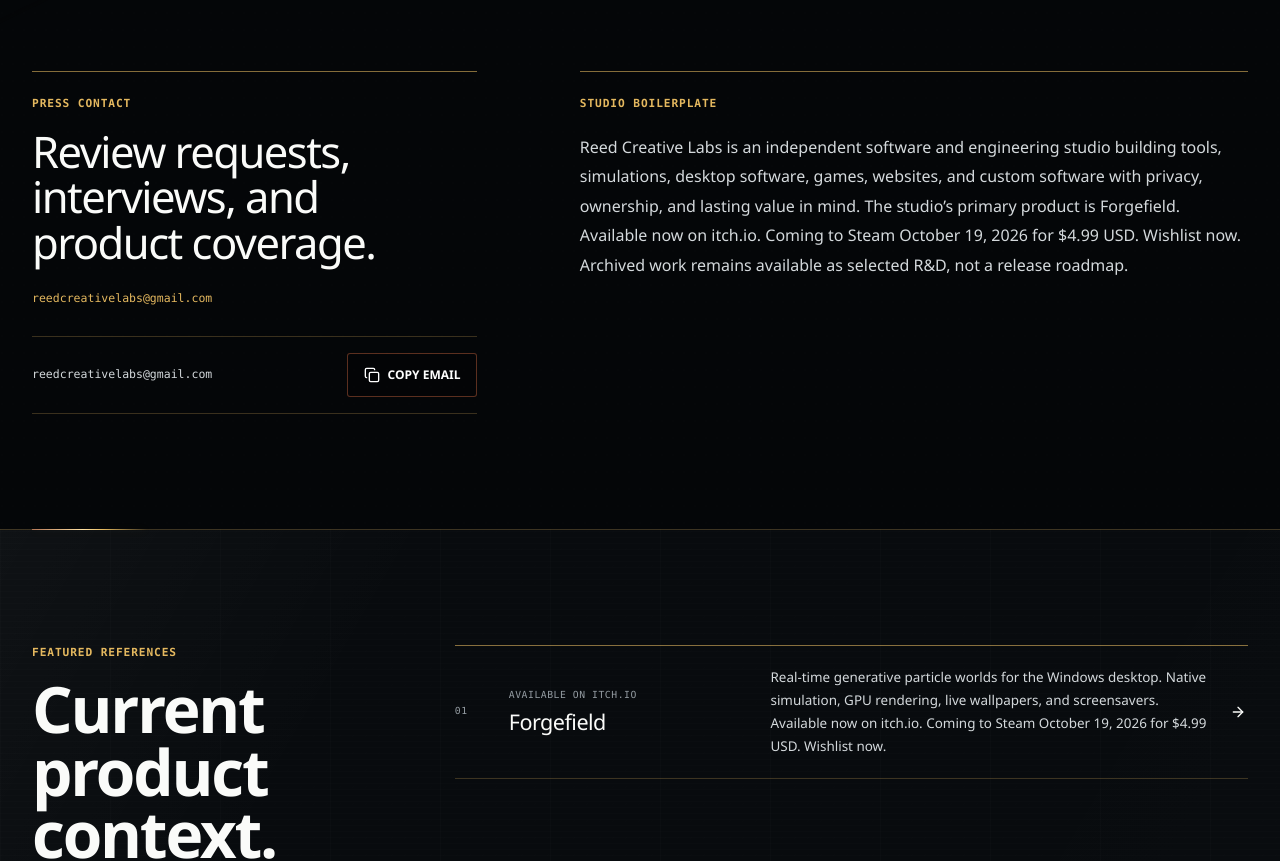
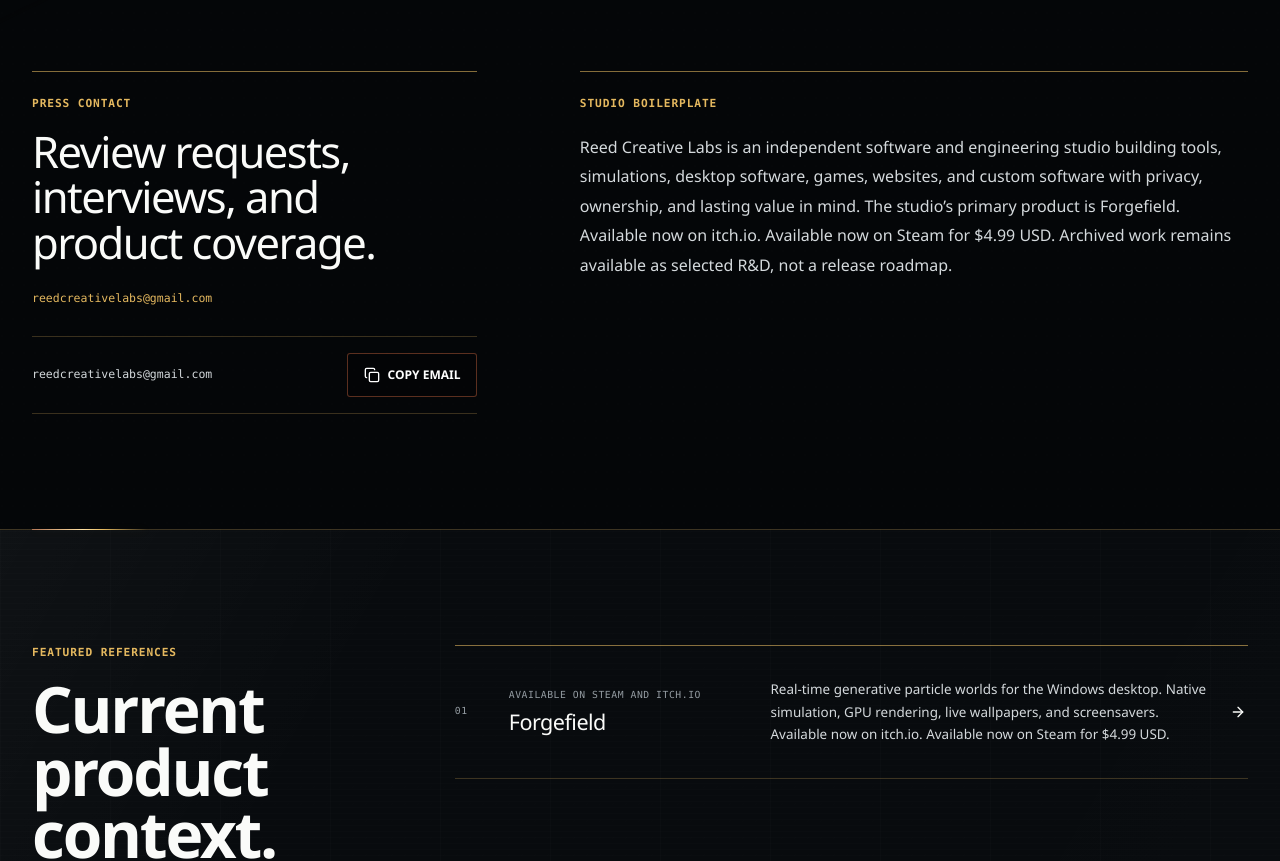
Before and after one commit to avengedreed-blip/RCL-Site, a Next.js app: page /press in a window 1280 px wide. Shown: the part 560-1421 px from the top of the page. Built offline with nearby package versions, Linux system fonts and the light colour scheme.

Commit message:
Mark Forgefield available now on Steam

```diff
--- a/components/ForgefieldLaunch.tsx
+++ b/components/ForgefieldLaunch.tsx
@@ -18,7 +18,7 @@
       <div className="forgefield-launch__date">
         <p className="forgefield-available">Available Now on itch.io</p>
         <p className="forgefield-steam-schedule">
-          {forgefieldCampaign.heading}{" "}
+          {forgefieldCampaign.heading}{forgefieldCampaign.released ? " · Released " : " "}
           <time dateTime={forgefieldLaunch.releaseDate}>{forgefieldReleaseDate}</time>
           {" · "}{forgefieldPrice} USD
         </p>
--- a/content/forgefield.ts
+++ b/content/forgefield.ts
@@ -7,11 +7,10 @@
   steamUrl: string | null;
 };
 
-// Owner-announced planned date; no launch time has been confirmed.
-// Change state to "released" only after verifying actual public Steam availability.
-// A scheduled date does not automatically switch the site to "available now".
+// Steam purchase availability and October 19 release verified October 20, 2026.
+// Release state is verified manually, never inferred from the date alone.
 export const forgefieldLaunch: ProductLaunch = {
-  state: "coming-soon",
+  state: "released",
   releaseDate: "2026-10-19",
   price: 4.99,
   currency: "USD",
--- a/content/legal.ts
+++ b/content/legal.ts
@@ -2,7 +2,7 @@
 
 export const policyDates = {
   effective: "August 6, 2026",
-  lastUpdated: "October 14, 2026",
+  lastUpdated: "October 20, 2026",
 } as const;
 
 export type LegalSection = {
@@ -119,7 +119,7 @@
     body: [
       "Third-party links are provided for convenience. Reed Creative Labs is not responsible for the destination's content, availability, security, or practices.",
       "If a product is distributed through a third-party storefront, that store generally handles payment, delivery, taxes, accounts, and refunds under its own terms unless Reed Creative Labs states otherwise. This website does not currently offer direct checkout.",
-      "Forgefield is available through itch.io. Its Steam listing has a separate release schedule. The optional trailer player and YouTube channel are third-party services governed by their own terms.",
+      "Forgefield is available through Steam and itch.io. Each storefront handles its own purchases and downloads. The optional trailer player and YouTube channel are third-party services governed by their own terms.",
     ],
   },
   {
--- a/content/projects.ts
+++ b/content/projects.ts
@@ -167,7 +167,7 @@
       fit: "cover",
     },
     currentFocus: [
-      "Steam release preparation",
+      "Windows playback maintenance",
       "Representative Windows hardware and long-running playback validation",
       "Live wallpaper and screensaver reliability",
     ],
@@ -196,7 +196,7 @@
     milestones: [
       { title: "Nine-world procedural collection", state: "complete" },
       { title: "itch.io release", state: "complete" },
-      { title: "Steam release", state: "planned" },
+      { title: "Steam release", state: "complete" },
     ],
     pageSections: [
       {
@@ -805,7 +805,7 @@
 }
 
 export function getProjectDateLabel(project: Project) {
-  if (project.slug === "forgefield") return "Available on itch.io";
+  if (project.slug === "forgefield") return forgefieldLaunch.state === "released" ? "Available on Steam and itch.io" : "Available on itch.io";
   return project.launch
     ? getLaunchCampaign(project.launch).statusLabel
     : getStatusLabel(project.status);
--- a/scripts/launch-check.mjs
+++ b/scripts/launch-check.mjs
@@ -22,7 +22,7 @@
 assert.equal(forgefieldLaunch.releaseDate, "2026-10-19");
 assert.equal(forgefieldLaunch.price, 4.99);
 assert.equal(forgefieldLaunch.currency, "USD");
-assert.equal(getProjectDateLabel(project), "Available on itch.io");
+assert.equal(getProjectDateLabel(project), forgefieldCampaign.released ? "Available on Steam and itch.io" : "Available on itch.io");
 assert.equal(
   getSteamStoreUrl(forgefieldLaunch),
   "https://store.steampowered.com/app/5356880/",
@@ -92,6 +92,10 @@
   }
   if (!forgefieldCampaign.released)
     assert.doesNotMatch(html, /Available now on Steam|Get FORGEFIELD on Steam/);
+  else {
+    assert.ok(html.includes("Available now on Steam"), `${route}: Steam availability`);
+    assert.doesNotMatch(html, /Coming to Steam|Launching on Steam|Wishlist on Steam|Wishlist now/);
+  }
 }
 const detail = readFileSync("out/projects/forgefield.html", "utf8");
 const schema = [
```
Also changed, not shown: public/llms.txt, 1 other file (tests, documents, lock files or other folders).
